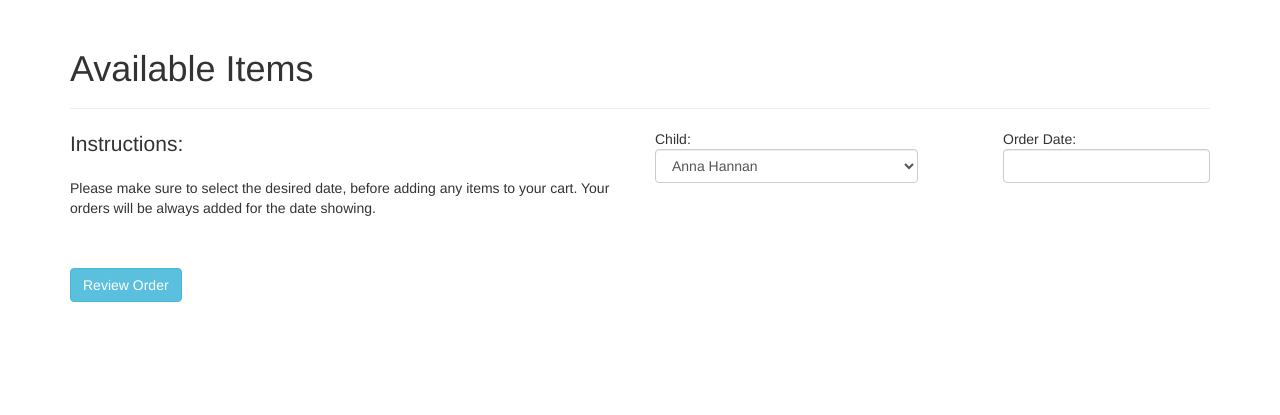
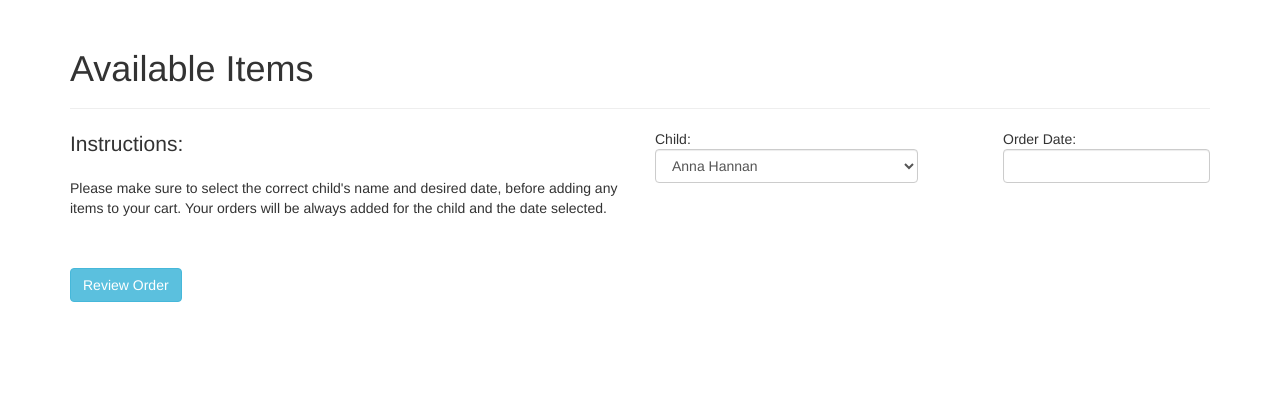
Before and after one commit to pykhan/ordermeal, a Django app: page /order in a window 1280 px wide. Shown: the part 51-466 px from the top of the page. Run offline with Django 3.2, Linux system fonts and the light colour scheme; the visitor is signed in with stand-in values (Sample User, id 1); data that the repository does not hold is empty; parts of the project's set-up code (start-up, migrations or seed data) failed here and were passed over; some libraries are stand-ins or nearby versions.

Commit message:
products.html html text chaneg

```diff
--- a/web/templates/web/products.html
+++ b/web/templates/web/products.html
@@ -5,8 +5,9 @@
     <div class="col-xs-12 col-sm-6 col-md-6 col-lg-6">
         <p class="lead">Instructions:</p>
         <p>
-            Please make sure to select the desired date, before adding any items to your cart.
-            Your orders will be always added for the date showing.
+            Please make sure to select the correct child's name and desired date,
+            before adding any items to your cart. Your orders will be always
+            added for the child and the date selected.
         </p>
     </div>
     <div class="col-xs-12 col-sm-6 col-md-3 col-lg-3">
```
